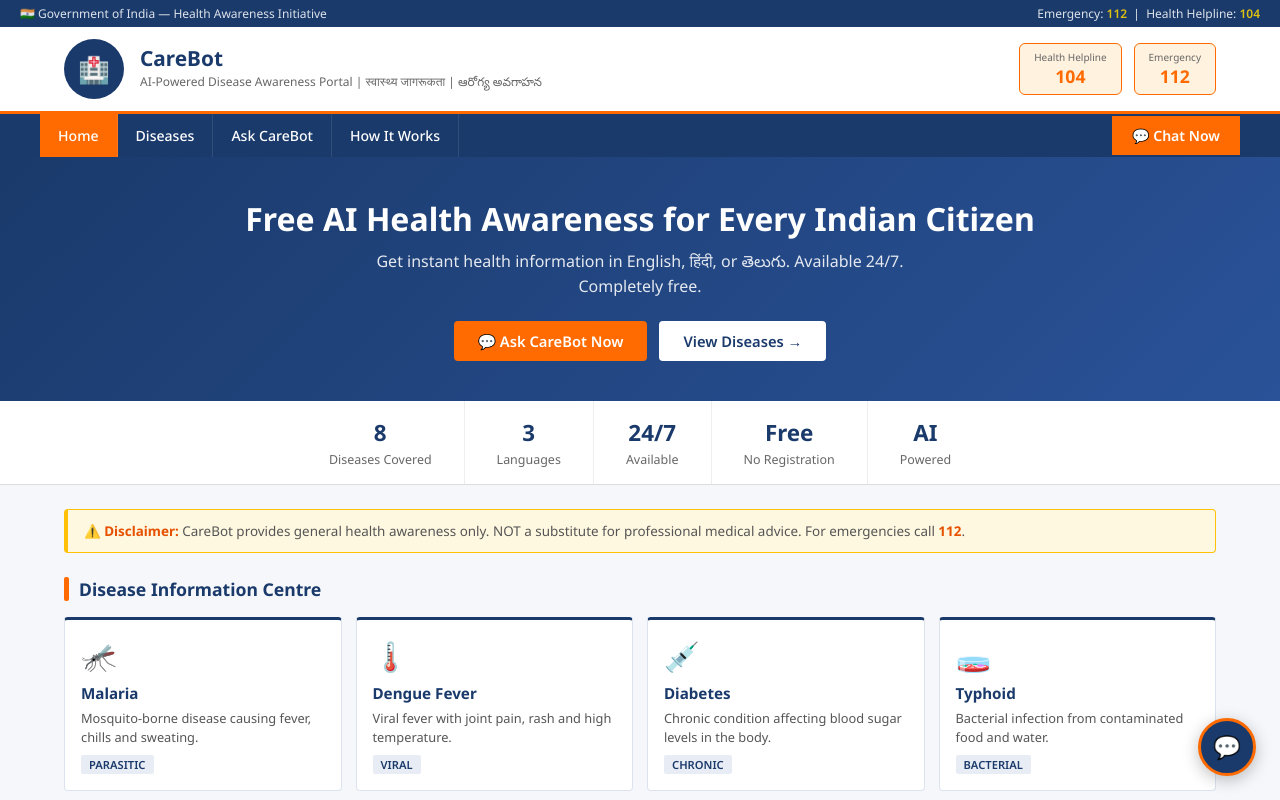
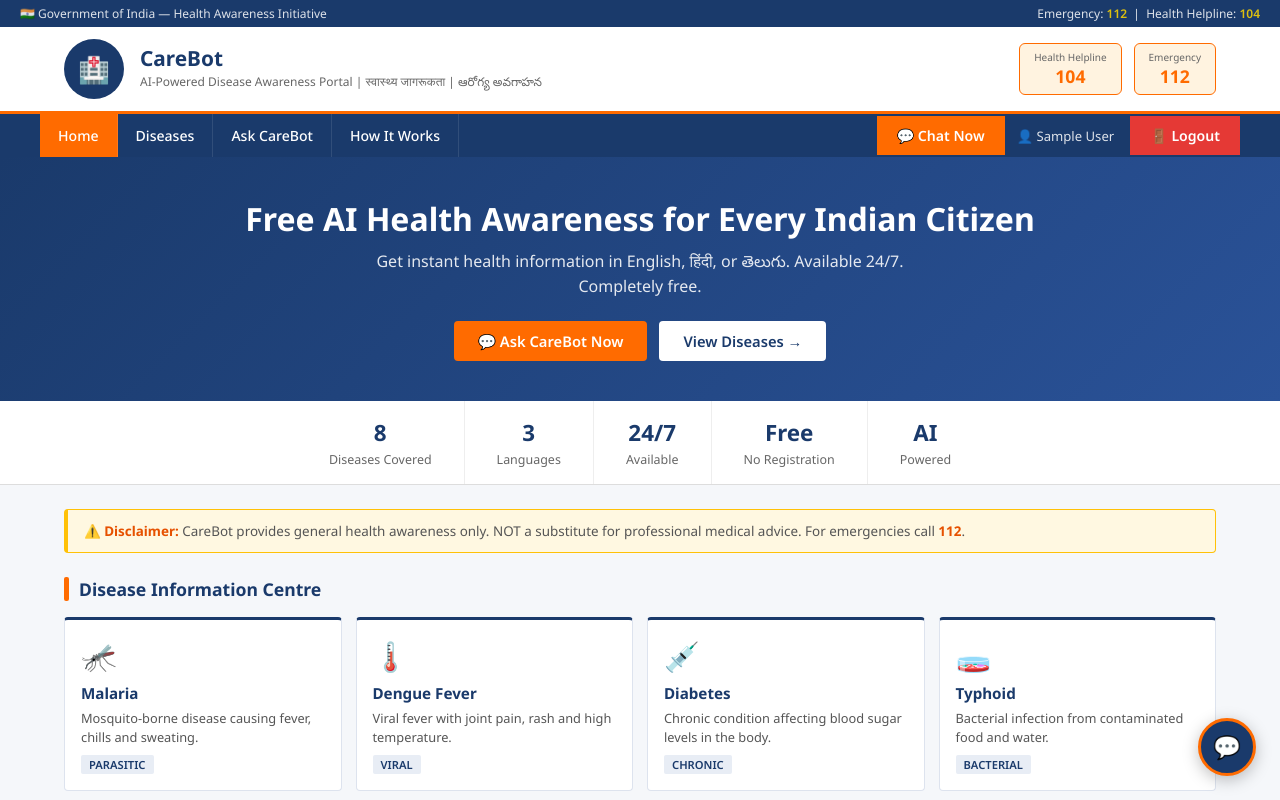
Before and after one commit to Ramcharan59/Disease-Chatbot, a plain HTML site: page frontend/index.html in a window 1280 px wide. Shown: the top 800 px of the page. Drawn offline with Linux system fonts and the light colour scheme; sample sign-in values are in the browser's storage.

Commit message:
Add logout function

```diff
--- a/frontend/index.html
+++ b/frontend/index.html
@@ -176,6 +176,8 @@
     <a href="#chat-section">Ask CareBot</a>
     <a href="#how-it-works">How It Works</a>
     <button class="nav-chat-btn" onclick="document.getElementById('chat-section').scrollIntoView({behavior:'smooth'})">💬 Chat Now</button>
+    <span id="user-greeting" style="color:#fff;font-size:0.82rem;padding:0 12px;opacity:0.85;"></span>
+    <button class="nav-chat-btn" onclick="handleLogout()" style="background:#e53935;margin-left:4px;">🚪 Logout</button>
   </div>
 </nav>
 
@@ -385,13 +387,12 @@
   </div>
   <button id="float-toggle" onclick="toggleFloat()">💬</button>
 </div>
-// Check login session
-const userSession = sessionStorage.getItem('CareBot_user');
-if (!userSession) {
-  window.location.href = 'login.html';
-}
-const loggedUser = userSession ? JSON.parse(userSession) : null;
 <script>
+  // ── Session Check ─────────────────────────────
+  const _session = sessionStorage.getItem('carebot_user') || sessionStorage.getItem('arogyabot_user');
+  if (!_session) {
+    window.location.href = 'login.html';
+  }
   const API = window.location.origin;
   let mainHistory = [], floatHistory = [];
   let mainLoading = false, floatLoading = false;
@@ -548,6 +549,23 @@ const loggedUser = userSession ? JSON.parse(userSession) : null;
 
   // Init
   addMsg('main-messages', welcomeMsgs['en'], 'bot');
+  // ── User greeting + Logout ────────────────────
+const _user = _session ? JSON.parse(_session) : null;
+if (_user) {
+  const greet = document.getElementById('user-greeting');
+  if (greet) greet.textContent = '👤 ' + (_user.name || _user.username);
+  if (_user.lang && _user.lang !== 'en') {
+    setTimeout(() => setMainLang(_user.lang), 500);
+  }
+}
+
+function handleLogout() {
+  if (confirm('Are you sure you want to logout?')) {
+    sessionStorage.removeItem('carebot_user');
+    sessionStorage.removeItem('arogyabot_user');
+    window.location.href = 'login.html';
+  }
+}
 </script>
 </body>
 </html>
```
Also changed, not shown: frontend/login.html (+3 -3 lines).
